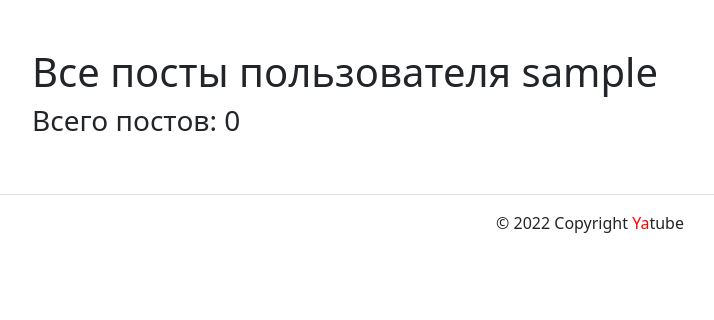
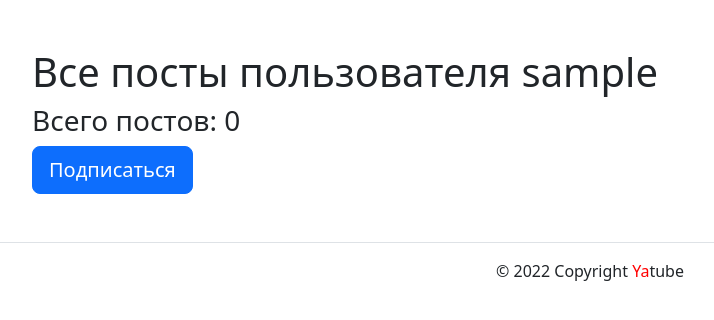
Before and after one commit to Platser/YaTube, a Django app: template yatube/templates/posts/profile.html in a window 1280 px wide. Shown: the part 56-376 px from the top of the page, without its empty margins (50-764 px from the left). Run offline with Django 3.2, Linux system fonts and the light colour scheme; the template is opened without the code that fills it, so the values that code supplies are empty; the visitor is signed in with stand-in values (Sample User, id 1); some libraries are stand-ins or nearby versions.

Commit message:
Sprint 6. Subscripe/unsubscribe added.

```diff
--- a/yatube/templates/posts/profile.html
+++ b/yatube/templates/posts/profile.html
@@ -4,6 +4,23 @@
   {% load thumbnail %}
   <h1>Все посты пользователя {{ user.username }}</h1>
   <h3>Всего постов: {{ user.posts.count }}</h3>
+  {% if user.is_authenticated %}
+    {% if following %}
+      <a
+        class="btn btn-lg btn-light"
+        href="{% url 'posts:profile_unfollow' author.username %}" role="button"
+      >
+        Отписаться
+        </a>
+    {% else %}
+      <a
+        class="btn btn-lg btn-primary"
+        href="{% url 'posts:profile_follow' author.username %}" role="button"
+      >
+        Подписаться
+      </a>
+    {% endif %}
+  {% endif %}
   {% for post in page_obj %}
   <article>
     <ul>
```
Lines whose indentation alone changed are shown as unchanged.
